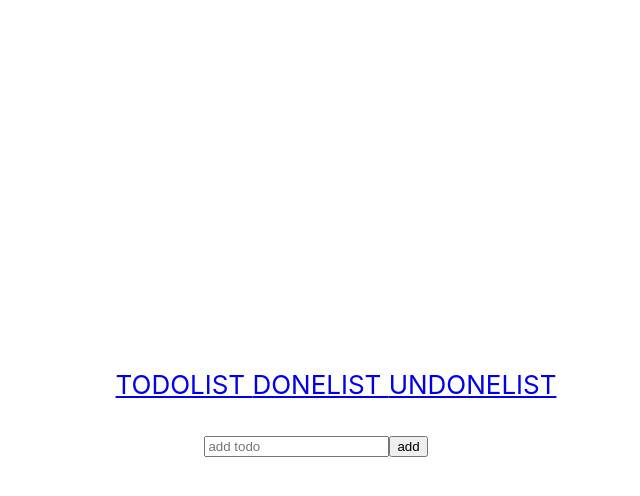
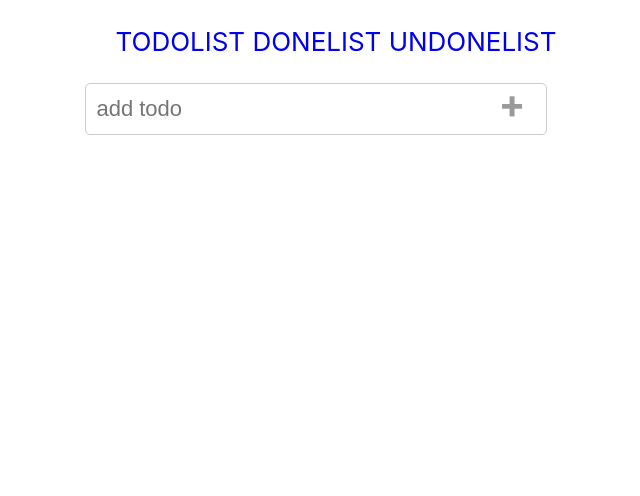
Before and after one commit to Cfusefox/React-todoList, a React (Create React App) app: page /done in a window 1280 px wide. Shown: the top 496 px of the page, without its empty margins (324-964 px from the left). Built offline with nearby package versions, Linux system fonts and the light colour scheme.

Commit message:
[York] feature: add css style

```diff
--- a/src/App.css
+++ b/src/App.css
@@ -18,7 +18,6 @@
   display: flex;
   flex-direction: column;
   align-items: center;
-  justify-content: center;
   font-size: calc(10px + 2vmin);
 }
 
@@ -34,3 +33,7 @@
     transform: rotate(360deg);
   }
 }
+
+a {
+  text-decoration: none;
+}
--- a/src/App.js
+++ b/src/App.js
@@ -11,12 +11,12 @@ function App() {
     <Router>
       <div className="App">
         <header className="App-header">
-        <ul>
+          <ul>
             <li>
-              <Link to="/">  TODOLIST  </Link>
+              <Link to="/">  TODOLIST      </Link>
             </li>
             <li>
-              <Link to="/done">  DONELIST </Link>
+              <Link to="/done">   DONELIST </Link>
             </li>
             <li>
               <Link to="/undone">  UNDONELIST </Link>
--- a/src/components/todo/index.css
+++ b/src/components/todo/index.css
@@ -1,10 +1,36 @@
 .done {
-    text-decoration:line-through
+    text-decoration:line-through;
+    flex: 730px;
+    color: #666;
 }
 .not-done {
-
+    flex: 730px;
+    color: #666;
 }
 li {
     list-style-type:none;
     display: inline;
 }
+.todo {
+    border: 1px solid #aaa;
+    margin-bottom: 15px;
+    width: 800px;
+    height: 80px;
+    line-height: 16px;
+    border-radius: 5px;
+    box-shadow: 2px 2px 6px #999;
+    display: flex;
+    justify-content: space-between;
+    align-items: center;
+}
+.delete-button {
+    width: 70px;
+    height: 100%;
+    display: flex;
+    justify-content: center;
+    align-items: center;
+    background-color: #ccc;
+    border-top-right-radius: 5px;
+    border-bottom-right-radius: 5px;
+    color: #999;
+}
--- a/src/components/todo/index.jsx
+++ b/src/components/todo/index.jsx
@@ -25,9 +25,9 @@ class Todo extends React.Component {
     }
 
     render() {
-       return <div>
+       return <div className="todo">
             <li onClick={this.changeStatus} className={this.props.value.status?'not-done':'done'}>{ this.props.value.content }</li>
-            <button onClick={this.deleteTodo}>X</button>
+            <div onClick={this.deleteTodo} className="delete-button">X</div>
        </div>
     }
 
--- /dev/null
+++ b/src/components/todoForm/index.css
@@ -0,0 +1,25 @@
+#input {
+  height: 40px;
+  width: 400px;
+  border: none;
+  outline: none;
+  padding-left: 10px;
+  font-size: 22px;
+  color: #666;
+}
+.form {
+  display: flex;
+  border: 1px solid #ccc;
+  border-radius: 5px;
+  align-items: center;
+  height: 50px;
+  margin-bottom: 15px;
+}
+.add-button {
+  height: 100%;
+  margin-right: 20px;
+  color: #999;
+  font-weight: bolder;
+  font-size: 40px;
+  line-height: 40px;
+}
--- a/src/components/todoForm/index.jsx
+++ b/src/components/todoForm/index.jsx
@@ -1,5 +1,6 @@
 import React from 'react'
 import { addTodo, getTodoList } from '../../store/api'
+import './index.css'
 
 class TodoForm extends React.Component {
 
@@ -22,11 +23,12 @@ class TodoForm extends React.Component {
                 "id": Date.parse(new Date()),
                 "content": this.state.text,
                 "status": true
-            })
-            this.props.emptyTodo()
-            getTodoList().then((res) => {
-                res.data.map(item => {
-                    this.props.addTodo(item)
+            }).then(() => {
+                this.props.emptyTodo()
+                getTodoList().then((res) => {
+                    res.data.map(item => {
+                        this.props.addTodo(item)
+                    })
                 })
             })
         }
@@ -37,9 +39,9 @@ class TodoForm extends React.Component {
     }
 
     render() {
-        return <div>
+        return <div className="form">
                 <input type="text" value={this.state.value} onChange={this.onChange} placeholder="add todo" id="input"/>
-                <button onClick={this.submit}>add</button>
+                <div onClick={this.submit} className="add-button">+</div>
         </div>
     }
 
--- /dev/null
+++ b/src/components/todoList/index.css
@@ -0,0 +1,4 @@
+.todo-list {
+  display: flex;
+  flex-direction: column;
+}
--- a/src/components/todoList/index.jsx
+++ b/src/components/todoList/index.jsx
@@ -1,6 +1,7 @@
 import React from 'react'
 import Todo from '../todo'
 import { getTodoList } from '../../store/api'
+import './index.css'
 
 class TodoList extends React.Component {
 
@@ -19,7 +20,7 @@ class TodoList extends React.Component {
     }
 
     render() {
-        return <div>
+        return <div className="todo-list">
             { this.props.value.map((item, index) => <Todo key={index} value={item} prop={this.props}/>) }
         </div>
     }
```
